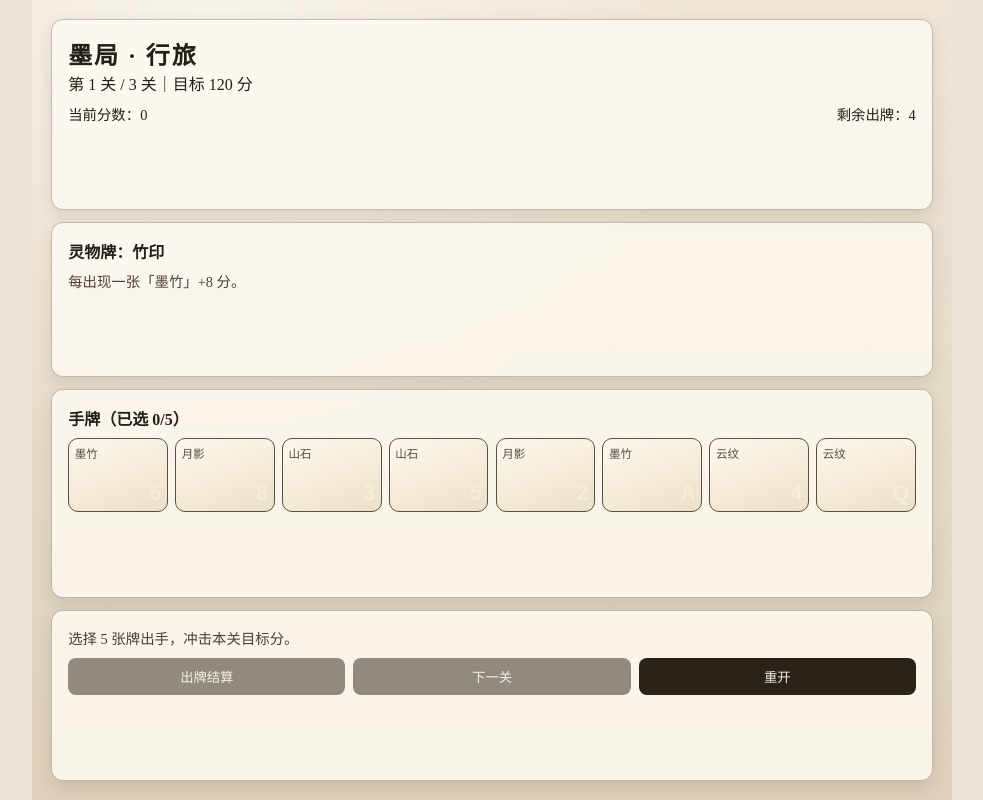
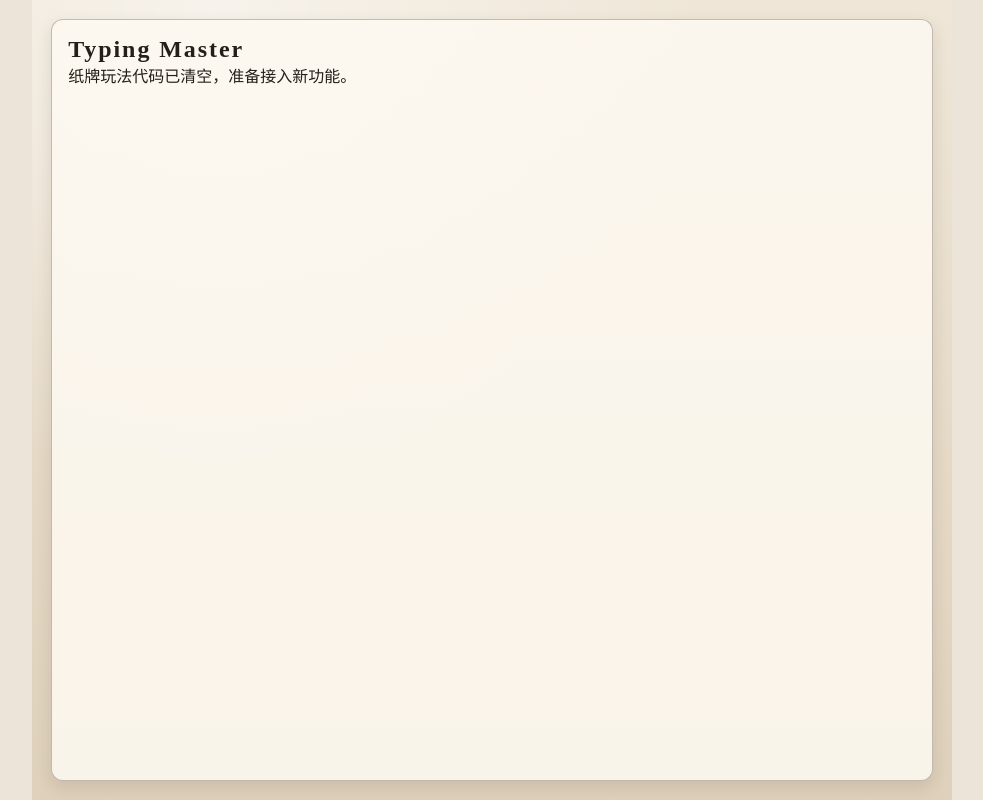
Before and after one commit to zhucebuniao/typemaster, a React (Vite) app: page / in a window 1280 px wide. Shown: the whole page, without its empty margins (148-1131 px from the left). Built offline with nearby package versions, Linux system fonts and the light colour scheme.

Commit message:
refactor: remove card-game logic and leave clean app shell

```diff
--- a/src/App.tsx
+++ b/src/App.tsx
@@ -1,218 +1,14 @@
-import { useMemo, useState } from 'react'
-
-type Suit = '墨竹' | '山石' | '云纹' | '月影'
-
-type PlayingCard = {
-  id: string
-  suit: Suit
-  rank: number
-}
-
-type SpiritCard = {
-  id: string
-  name: string
-  description: string
-  bonus: (ctx: { handType: HandType; suits: Suit[]; ranks: number[] }) => number
-}
-
-type HandType = '高牌' | '对子' | '两对' | '三条' | '顺子' | '同花' | '葫芦' | '四条' | '同花顺'
-
-const SUITS: Suit[] = ['墨竹', '山石', '云纹', '月影']
-const TARGETS = [120, 240, 420]
-
-const spiritCards: SpiritCard[] = [
-  {
-    id: 'ink-mirror',
-    name: '玄镜',
-    description: '若为同花，额外 +40 分。',
-    bonus: ({ handType }) => (handType === '同花' || handType === '同花顺' ? 40 : 0),
-  },
-  {
-    id: 'bamboo-seal',
-    name: '竹印',
-    description: '每出现一张「墨竹」+8 分。',
-    bonus: ({ suits }) => suits.filter((s) => s === '墨竹').length * 8,
-  },
-  {
-    id: 'moon-brush',
-    name: '月毫',
-    description: '若最大点数 ≥ 12（Q/K/A），+25 分。',
-    bonus: ({ ranks }) => (Math.max(...ranks) >= 12 ? 25 : 0),
-  },
-]
-
-const handBaseScore: Record<HandType, number> = {
-  高牌: 10,
-  对子: 25,
-  两对: 45,
-  三条: 70,
-  顺子: 95,
-  同花: 110,
-  葫芦: 140,
-  四条: 180,
-  同花顺: 240,
-}
-
-function createDeck() {
-  const deck: PlayingCard[] = []
-  for (const suit of SUITS) {
-    for (let rank = 1; rank <= 13; rank += 1) {
-      deck.push({ id: `${suit}-${rank}`, suit, rank })
-    }
-  }
-  return shuffle(deck)
-}
-
-function shuffle<T>(arr: T[]) {
-  const a = [...arr]
-  for (let i = a.length - 1; i > 0; i -= 1) {
-    const j = Math.floor(Math.random() * (i + 1))
-    ;[a[i], a[j]] = [a[j], a[i]]
-  }
-  return a
-}
-
-function rankLabel(rank: number) {
-  if (rank === 1) return 'A'
-  if (rank === 11) return 'J'
-  if (rank === 12) return 'Q'
-  if (rank === 13) return 'K'
-  return String(rank)
-}
-
-function evaluateHand(cards: PlayingCard[]): HandType {
-  const ranks = cards.map((c) => (c.rank === 1 ? 14 : c.rank)).sort((a, b) => a - b)
-  const suits = cards.map((c) => c.suit)
-  const counts = new Map<number, number>()
-  ranks.forEach((r) => counts.set(r, (counts.get(r) ?? 0) + 1))
-
-  const values = Array.from(counts.values()).sort((a, b) => b - a)
-  const flush = suits.every((s) => s === suits[0])
-  const uniqueRanks = [...new Set(ranks)]
-  const straight = uniqueRanks.length === 5 && (uniqueRanks[4] - uniqueRanks[0] === 4 || JSON.stringify(uniqueRanks) === JSON.stringify([2, 3, 4, 5, 14]))
-
-  if (straight && flush) return '同花顺'
-  if (values[0] === 4) return '四条'
-  if (values[0] === 3 && values[1] === 2) return '葫芦'
-  if (flush) return '同花'
-  if (straight) return '顺子'
-  if (values[0] === 3) return '三条'
-  if (values[0] === 2 && values[1] === 2) return '两对'
-  if (values[0] === 2) return '对子'
-  return '高牌'
-}
+import { useState } from 'react'
 
 function App() {
-  const [deck, setDeck] = useState<PlayingCard[]>(() => createDeck())
-  const [hand, setHand] = useState<PlayingCard[]>(() => createDeck().slice(0, 8))
-  const [selected, setSelected] = useState<PlayingCard[]>([])
-  const [spirit] = useState<SpiritCard>(() => spiritCards[Math.floor(Math.random() * spiritCards.length)])
-  const [blindIndex, setBlindIndex] = useState(0)
-  const [score, setScore] = useState(0)
-  const [playsLeft, setPlaysLeft] = useState(4)
-  const [message, setMessage] = useState('选择 5 张牌出手，冲击本关目标分。')
-
-  const target = TARGETS[blindIndex]
-  const isWin = score >= target
-  const isLose = playsLeft === 0 && !isWin
-
-  const toggleCard = (card: PlayingCard) => {
-    setSelected((cur) => {
-      const exists = cur.some((c) => c.id === card.id)
-      if (exists) return cur.filter((c) => c.id !== card.id)
-      if (cur.length >= 5) return cur
-      return [...cur, card]
-    })
-  }
-
-  const playSelected = () => {
-    if (selected.length !== 5 || isWin || isLose) return
-    const handType = evaluateHand(selected)
-    const ranks = selected.map((c) => (c.rank === 1 ? 14 : c.rank))
-    const suits = selected.map((c) => c.suit)
-    const base = handBaseScore[handType]
-    const points = base + ranks.reduce((a, b) => a + b, 0) + spirit.bonus({ handType, suits, ranks })
-
-    setScore((s) => s + points)
-    setPlaysLeft((n) => n - 1)
-    setMessage(`${handType}：+${points} 分`)
-
-    const selectedIds = new Set(selected.map((c) => c.id))
-    const remainedHand = hand.filter((c) => !selectedIds.has(c.id))
-    const need = 8 - remainedHand.length
-    const draw = deck.slice(0, need)
-    const nextDeck = deck.slice(need)
-    setDeck(nextDeck)
-    setHand([...remainedHand, ...draw])
-    setSelected([])
-  }
-
-  const nextBlind = () => {
-    if (!isWin || blindIndex >= TARGETS.length - 1) return
-    setBlindIndex((n) => n + 1)
-    setScore(0)
-    setPlaysLeft(4)
-    const newDeck = createDeck()
-    setDeck(newDeck.slice(8))
-    setHand(newDeck.slice(0, 8))
-    setSelected([])
-    setMessage('进入下一关。')
-  }
-
-  const restart = () => {
-    const newDeck = createDeck()
-    setBlindIndex(0)
-    setScore(0)
-    setPlaysLeft(4)
-    setDeck(newDeck.slice(8))
-    setHand(newDeck.slice(0, 8))
-    setSelected([])
-    setMessage('新牌局开始。')
-  }
-
-  const progressText = useMemo(() => `第 ${blindIndex + 1} 关 / ${TARGETS.length} 关`, [blindIndex])
+  const [message] = useState('纸牌玩法代码已清空，准备接入新功能。')
 
   return (
     <main className="game">
       <header className="panel">
-        <h1>墨局 · 行旅</h1>
-        <p>{progressText}｜目标 {target} 分</p>
-        <div className="stats">
-          <span>当前分数：{score}</span>
-          <span>剩余出牌：{playsLeft}</span>
-        </div>
+        <h1>Typing Master</h1>
+        <p>{message}</p>
       </header>
-
-      <section className="panel spirit">
-        <h2>灵物牌：{spirit.name}</h2>
-        <p>{spirit.description}</p>
-      </section>
-
-      <section className="panel">
-        <h2>手牌（已选 {selected.length}/5）</h2>
-        <div className="hand-grid">
-          {hand.map((card) => {
-            const active = selected.some((c) => c.id === card.id)
-            return (
-              <button key={card.id} className={`card ${active ? 'active' : ''}`} onClick={() => toggleCard(card)}>
-                <small>{card.suit}</small>
-                <strong>{rankLabel(card.rank)}</strong>
-              </button>
-            )
-          })}
-        </div>
-      </section>
-
-      <section className="panel actions">
-        <p>{message}</p>
-        <div className="btn-row">
-          <button onClick={playSelected} disabled={selected.length !== 5 || isWin || isLose}>出牌结算</button>
-          <button onClick={nextBlind} disabled={!isWin || blindIndex >= TARGETS.length - 1}>下一关</button>
-          <button onClick={restart}>重开</button>
-        </div>
-        {isWin && blindIndex === TARGETS.length - 1 && <p className="result">你已通关本次水墨试炼。</p>}
-        {isLose && <p className="result fail">墨尽局散，建议重开。</p>}
-      </section>
     </main>
   )
 }
```
